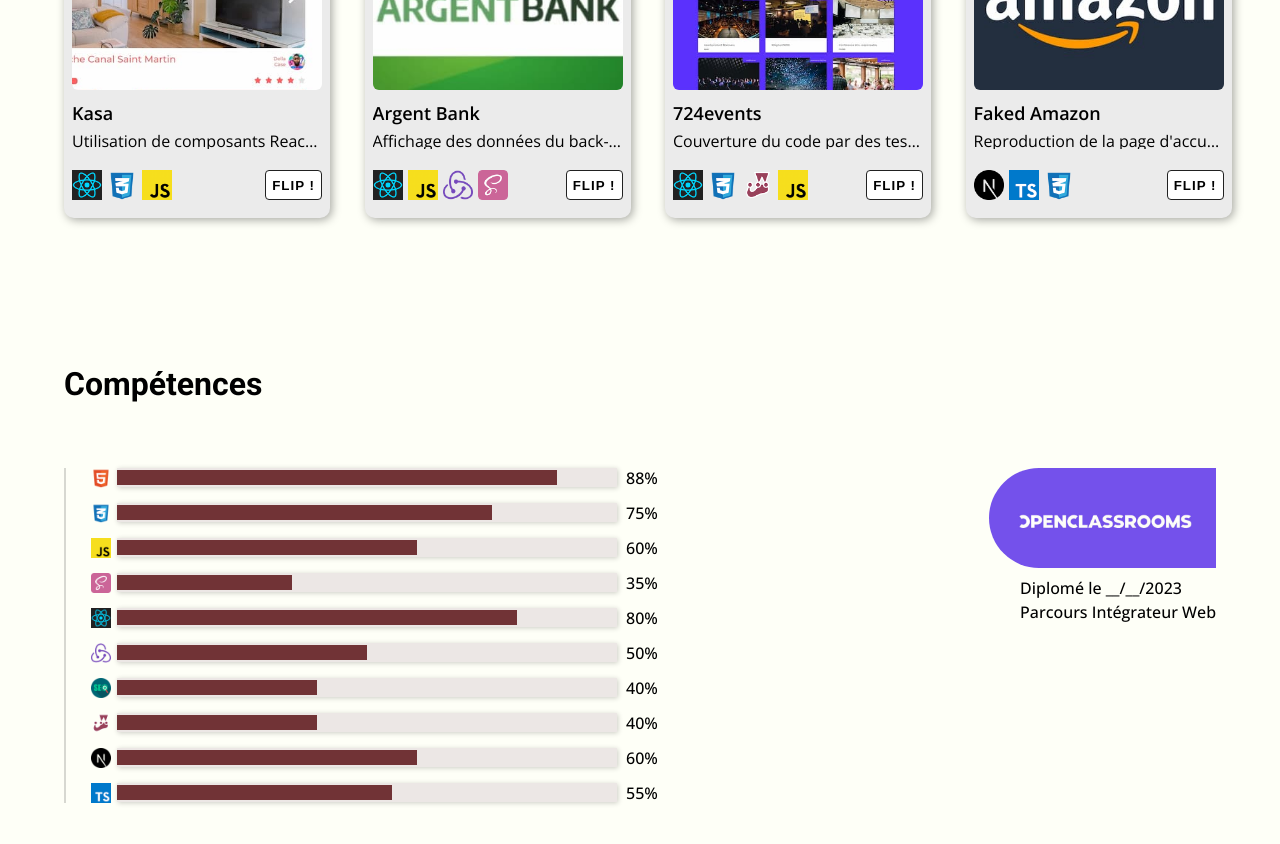
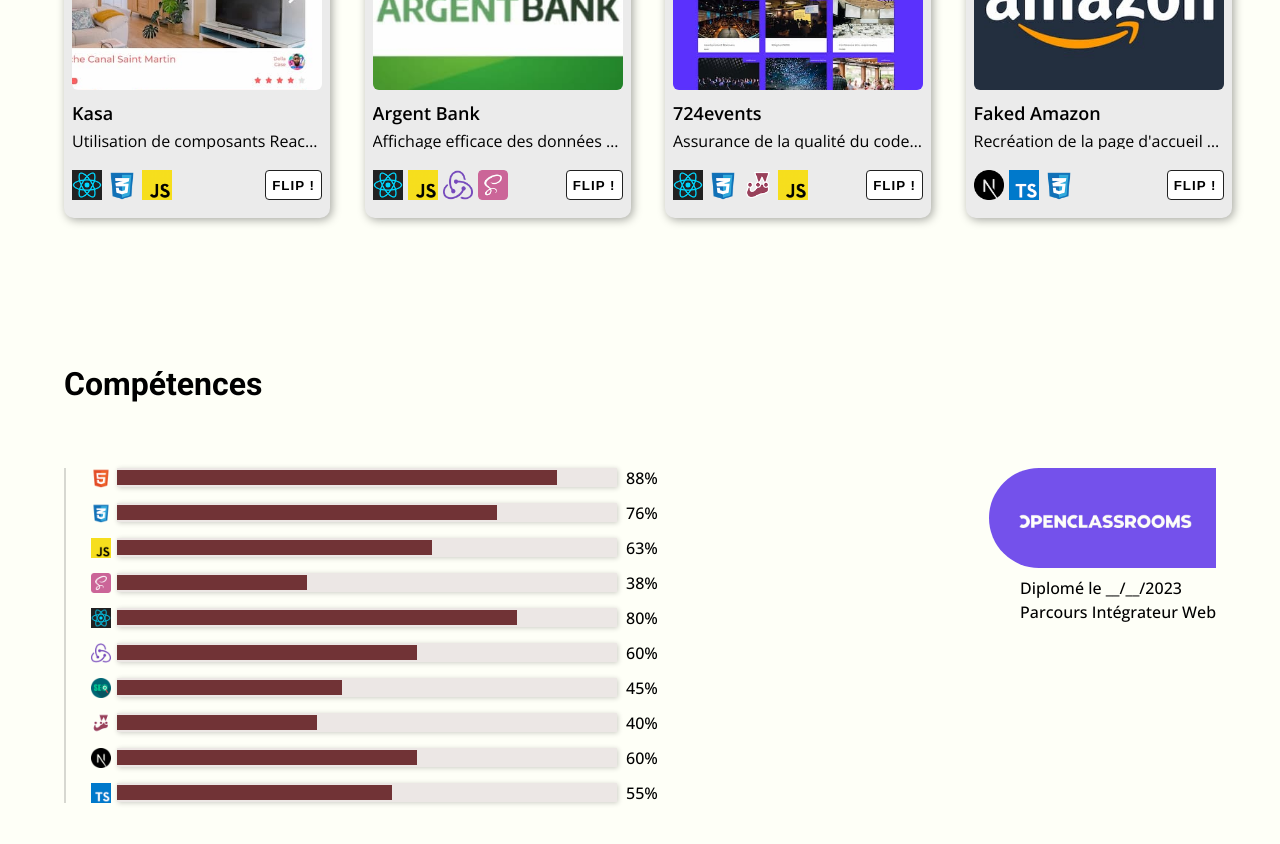
Before and after one commit to Maxence-Lesage/Portfolio, a React (Create React App) app: page / in a window 1280 px wide. Shown: the part 880-1724 px from the top of the page. Built offline with nearby package versions, Linux system fonts and the light colour scheme.

Commit message:
Ajout des technologies dans un json + map iterator

```diff
--- a/src/projects.json
+++ b/src/projects.json
@@ -3,7 +3,7 @@
         {
             "id": "1",
             "name": "Kasa",
-            "desc": "Utilisation de composants React réutilisable, usage des paramètres d'URL, dropdowns customs.",
+            "desc": "Utilisation de composants React réutilisables, gestion des paramètres d'URL et création de dropdowns personnalisés pour une expérience utilisateur optimale.",
             "tag": [
                 "React",
                 "CSS",
@@ -15,7 +15,7 @@
         {
             "id": "2",
             "name": "Argent Bank",
-            "desc": "Affichage des données du back-end via des calls API, utilisation de Redux pour la gestion des données.",
+            "desc": "Affichage efficace des données du back-end grâce aux appels API, mise en place d'une gestion de données centralisée à l'aide de Redux.",
             "tag": [
                 "React",
                 "Javascript",
@@ -28,7 +28,7 @@
         {
             "id": "3",
             "name": "724events",
-            "desc": "Couverture du code par des tests unitaires, utilisation de Jest pour les tests, création du cahier des charges",
+            "desc": "Assurance de la qualité du code par des tests unitaires approfondis à l'aide de Jest, ainsi que de la rédaction du cahier des charges du parcours utilisateur.",
             "tag": [
                 "React",
                 "CSS",
@@ -41,7 +41,7 @@
         {
             "id": "4",
             "name": "Faked Amazon",
-            "desc": "Reproduction de la page d'accueil d'Amazon, utilisation des styled-components d'Emotion, site créé avec Next.js.",
+            "desc": "Recréation de la page d'accueil d'Amazon en utilisant les styled-components d'Emotion, et construction du site avec Next.js.",
             "tag": [
                 "Next",
                 "Typescript",
--- a/src/sections/skills/index.jsx
+++ b/src/sections/skills/index.jsx
@@ -3,6 +3,7 @@ import oc_logo from "../../images/oc_logo.jpg"
 import { Link } from "react-router-dom";
 import ChartBar from "../../components/chart_bar";
 import { useState } from "react";
+import json from "../../technologies.json";
 
 function Skills() {
 
@@ -23,6 +24,14 @@ function Skills() {
     window.addEventListener("resize", updateSize);
     const multiplier = getWidth / 100;
 
+    const technologies = json.technologies;
+
+    const chartList = technologies.map((technology) => {
+        return (
+            <ChartBar key={technology.name} name={technology.name} value={technology.progress} width={getWidth} multiplier={multiplier} />
+        );
+    });
+
     return (
         <section id="skills">
             <h2 className="section_header">Compétences</h2>
@@ -38,16 +47,7 @@ function Skills() {
             <div className="skills_left">
                 <div className="chart_list_border" />
                 <div className="chart_list">
-                    <ChartBar key="HTML" name="HTML" value="88" width={getWidth} multiplier={multiplier} />
-                    <ChartBar key="CSS" name="CSS" value="75" width={getWidth} multiplier={multiplier} />
-                    <ChartBar key="Javascript" name="Javascript" value="60" width={getWidth} multiplier={multiplier} />
-                    <ChartBar key="Sass" name="Sass" value="35" width={getWidth} multiplier={multiplier} />
-                    <ChartBar key="React" name="React" value="80" width={getWidth} multiplier={multiplier} />
-                    <ChartBar key="Redux" name="Redux" value="50" width={getWidth} multiplier={multiplier} />
-                    <ChartBar key="SEO" name="SEO" value="40" width={getWidth} multiplier={multiplier} />
-                    <ChartBar key="Jest" name="Jest" value="40" width={getWidth} multiplier={multiplier} />
-                    <ChartBar key="Next" name="Next" value="60" width={getWidth} multiplier={multiplier} />
-                    <ChartBar key="Typescript" name="Typescript" value="55" width={getWidth} multiplier={multiplier} />
+                    {chartList}
                 </div>
             </div>
         </section>
--- /dev/null
+++ b/src/technologies.json
@@ -0,0 +1,54 @@
+{
+    "technologies": [
+        {
+            "id": "1",
+            "name": "HTML",
+            "progress": "88"
+        },
+        {
+            "id": "2",
+            "name": "CSS",
+            "progress": "76"
+        },
+        {
+            "id": "3",
+            "name": "Javascript",
+            "progress": "63"
+        },
+        {
+            "id": "4",
+            "name": "Sass",
+            "progress": "38"
+        },
+        {
+            "id": "5",
+            "name": "React",
+            "progress": "80"
+        },
+        {
+            "id": "6",
+            "name": "Redux",
+            "progress": "60"
+        },
+        {
+            "id": "7",
+            "name": "SEO",
+            "progress": "45"
+        },
+        {
+            "id": "8",
+            "name": "Jest",
+            "progress": "40"
+        },
+        {
+            "id": "9",
+            "name": "Next",
+            "progress": "60"
+        },
+        {
+            "id": "10",
+            "name": "Typescript",
+            "progress": "55"
+        }
+    ]
+}
```
